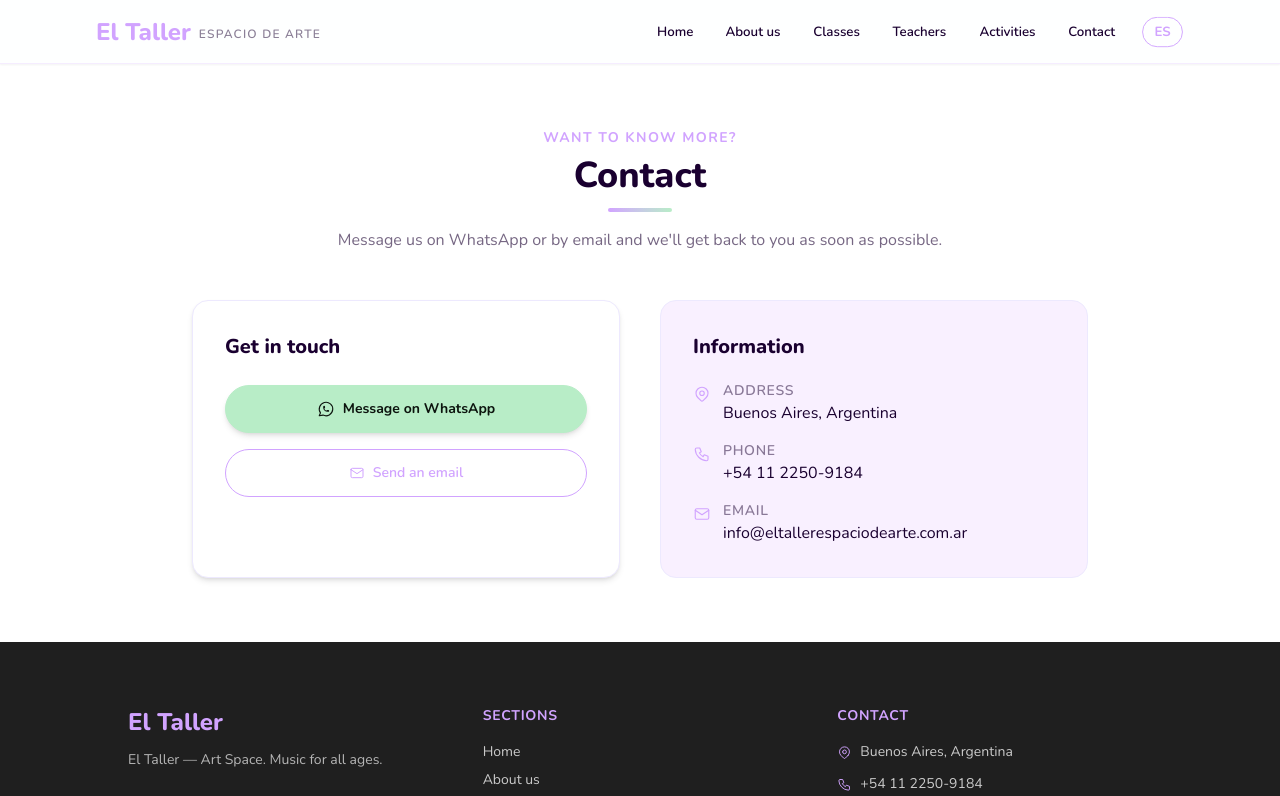
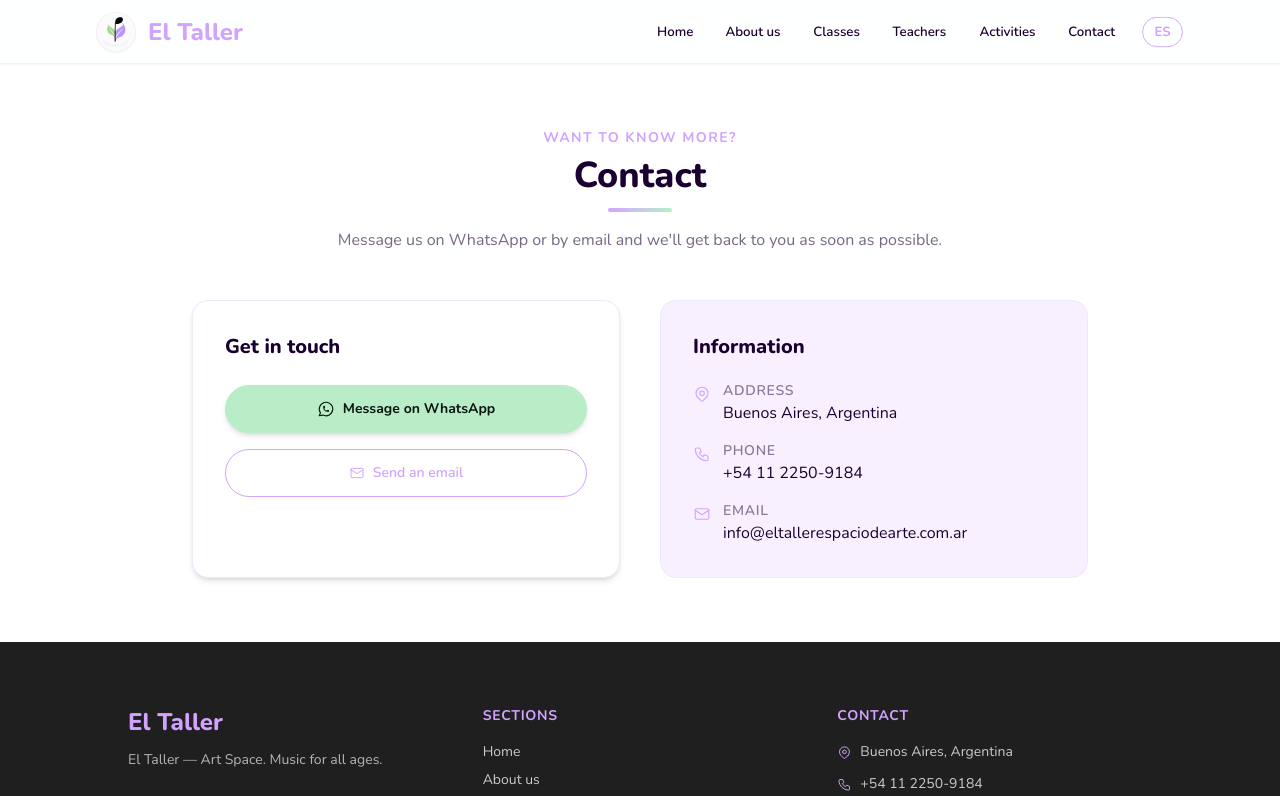
Before and after one commit to riverofrancisco/eltaller, a Next.js app in the folder eltaller/: page /en/contacto in a window 1280 px wide. Shown: the top 796 px of the page. Built offline with nearby package versions, Linux system fonts and the light colour scheme.

Commit message:
chore-update-navbar-logo

```diff
--- a/eltaller/components/layout/Navbar.tsx
+++ b/eltaller/components/layout/Navbar.tsx
@@ -1,6 +1,7 @@
 "use client";
 
 import Link from "next/link";
+import Image from "next/image";
 import { useState } from "react";
 import { IconMenu2, IconX } from "@tabler/icons-react";
 import type { Locale } from "@/lib/getDictionary";
@@ -37,12 +38,16 @@ export default function Navbar({ lang, dict }: NavbarProps) {
     <nav className="navbar bg-base-100/90 backdrop-blur-md sticky top-0 z-50 shadow-sm border-b border-primary/20">
       <div className="container-max w-full flex items-center justify-between px-4 md:px-8">
         {/* Logo */}
-        <Link href={`/${lang}`} className="flex items-center gap-2 group">
+        <Link href={`/${lang}`} className="flex items-center gap-3 group">
+          <Image
+            src="/images/logo.png"
+            alt="El Taller Logo"
+            width={40}
+            height={40}
+            className="rounded-full shadow-sm border border-primary/20 bg-base-100"
+          />
           <span className="text-2xl font-extrabold text-primary group-hover:text-accent transition-colors duration-200">
             El Taller
-          </span>
-          <span className="hidden sm:inline text-xs font-semibold text-base-content/50 tracking-widest uppercase mt-1">
-            Espacio de Arte
           </span>
         </Link>
 
```
